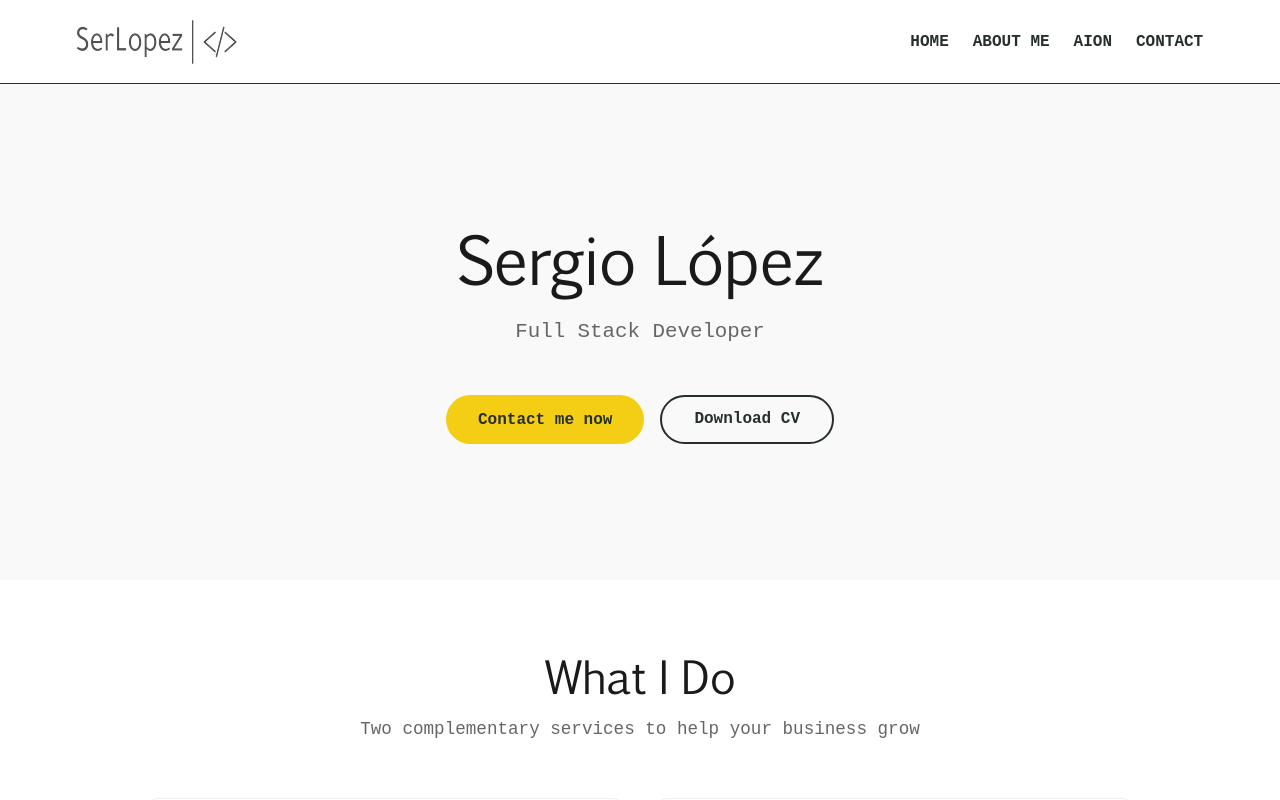
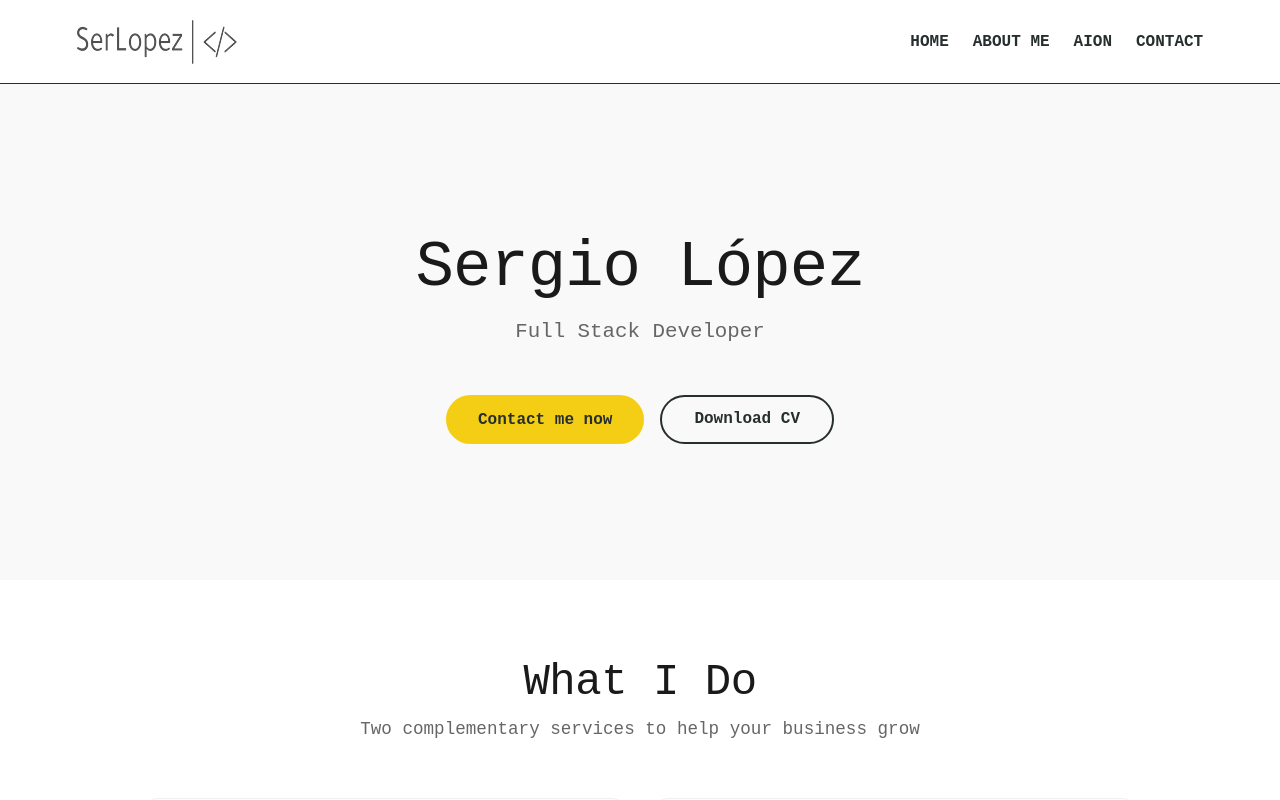
Before and after one commit to monsieurlopez/site_web_2.0, a React (Vite) app: page / in a window 1280 px wide. Shown: the top 800 px of the page. Built offline with nearby package versions, Linux system fonts and the light colour scheme; a web font is replaced by a local one.

Commit message:
<FEAT> update index.html and delete all Pigiarniq.woff

```diff
--- a/index.html
+++ b/index.html
@@ -11,7 +11,7 @@
     <title>SerLopez - Full Stack Developer</title>
     <meta
       name="description"
-      content="Dynamic and responsive personal portfolio website. Using modern technologies, it allows you to present your projects, skills, and contact information in a user-friendly and visually engaging way."
+      content="Full Stack Developer specializing in React, Vue, Node.js, PHP, and Laravel. Explore my fullstack projects, professional experience, and clean design approach."
     />
     <meta name="author" content="Sergio López" />
 
@@ -28,7 +28,7 @@
     <meta property="og:title" content="SerLopez - Full Stack Developer" />
     <meta
       property="og:description"
-      content="Dynamic and responsive personal portfolio. Showcasing projects, skills, and contact info in an engaging way."
+      content="Full Stack Developer with expertise in React, Vue, Node.js, PHP & Laravel. View my deployed projects, technical skills, and professional work."
     />
 
     <meta property="og:image:width" content="1200" />
@@ -39,9 +39,9 @@
     <meta name="twitter:title" content="SerLopez - Full Stack Developer" />
     <meta
       name="twitter:description"
-      content="Visit the web portfolio of Sergio López, a Full Stack Developer with a passion for design and user experience."
+      content="Full Stack Developer building professional landing pages with AION. Specialized in React, Vue, Node.js, PHP, Laravel, and modern web technologies."
     />
-    <meta name="twitter:image" content="https://serlopez.com/codeLines.webp" />
+    <meta name="twitter:image" content="https://serlopez.com/hero_w.webp" />
     <meta name="twitter:site" content="@serlopez" />
     <!-- Opcional si tienes Twitter -->
 
@@ -52,13 +52,7 @@
       href="https://fonts.googleapis.com/css2?family=Karla:wght@400;500;600;700&family=Markazi+Text:wght@400;500;600;700&display=swap"
       rel="stylesheet"
     />
-    <link
-      rel="preload"
-      href="/src/components/outils/fonts/Pigiarniq.woff"
-      as="font"
-      type="font/woff"
-      crossorigin
-    />
+
   </head>
   <body>
     <noscript>You need to enable JavaScript to run this app.</noscript>
--- a/src/components/pages/Home/AboutModern.css
+++ b/src/components/pages/Home/AboutModern.css
@@ -13,7 +13,6 @@
 
 /* ===== CONTENT ===== */
 .about-content h2 {
-  font-family: "Pigiarniq", sans-serif;
   font-weight: normal;
   font-size: 2.75rem;
   color: #1a1a1a;
--- a/src/components/pages/Home/Hero.css
+++ b/src/components/pages/Home/Hero.css
@@ -27,7 +27,6 @@
   color: #1a1a1a;
   font-size: 4rem;
   line-height: 1;
-  font-family: "Pigiarniq", sans-serif;
   font-weight: normal;
   margin: 0;
   letter-spacing: -1px;
--- a/src/components/pages/Home/Portfolio.css
+++ b/src/components/pages/Home/Portfolio.css
@@ -12,7 +12,6 @@
 
 .portfolio-header h2 {
   line-height: 1;
-  font-family: 'Pigiarniq', sans-serif;
   font-weight: normal;
   font-size: 2.75rem;
   color: #1a1a1a;
--- a/src/components/pages/Home/Services.css
+++ b/src/components/pages/Home/Services.css
@@ -10,7 +10,6 @@
 }
 
 .services-intro h2 {
-  font-family: "Pigiarniq", sans-serif;
   font-size: 2.75rem;
   color: #1a1a1a;
   margin: 0 0 0.75rem 0;
--- a/src/components/pages/Home/SkillsModern.css
+++ b/src/components/pages/Home/SkillsModern.css
@@ -6,7 +6,6 @@
 
 .lenguage-container-skills h2 {
   color: #1a1a1a;
-  font-family: "Pigiarniq", sans-serif;
   font-size: 2.75rem;
   margin: 0 0 0.5rem 0;
   letter-spacing: -0.5px;
--- a/src/components/pages/Reservations/ContactInfos.css
+++ b/src/components/pages/Reservations/ContactInfos.css
@@ -174,7 +174,6 @@
 .confirmed-contact h2 {
   padding: 0;
   color: #1a1a1a;
-  font-family: "Pigiarniq", sans-serif;
   font-size: 2.75rem;
   margin: 0 0 1rem 0;
   letter-spacing: -0.5px;
--- a/src/index.css
+++ b/src/index.css
@@ -1,11 +1,3 @@
-@font-face {
-  font-family: "Pigiarniq";
-  src: url("./components/outils/fonts/Pigiarniq.woff") format("woff");
-  font-weight: normal;
-  font-style: normal;
-  font-display: swap;
-}
-
 *,
 *:after,
 *:before {
```
Also changed, not shown: public/index.html (+5 -19 lines), public/hero_w.webp (added), 1 other file (tests, documents, lock files or other folders).
